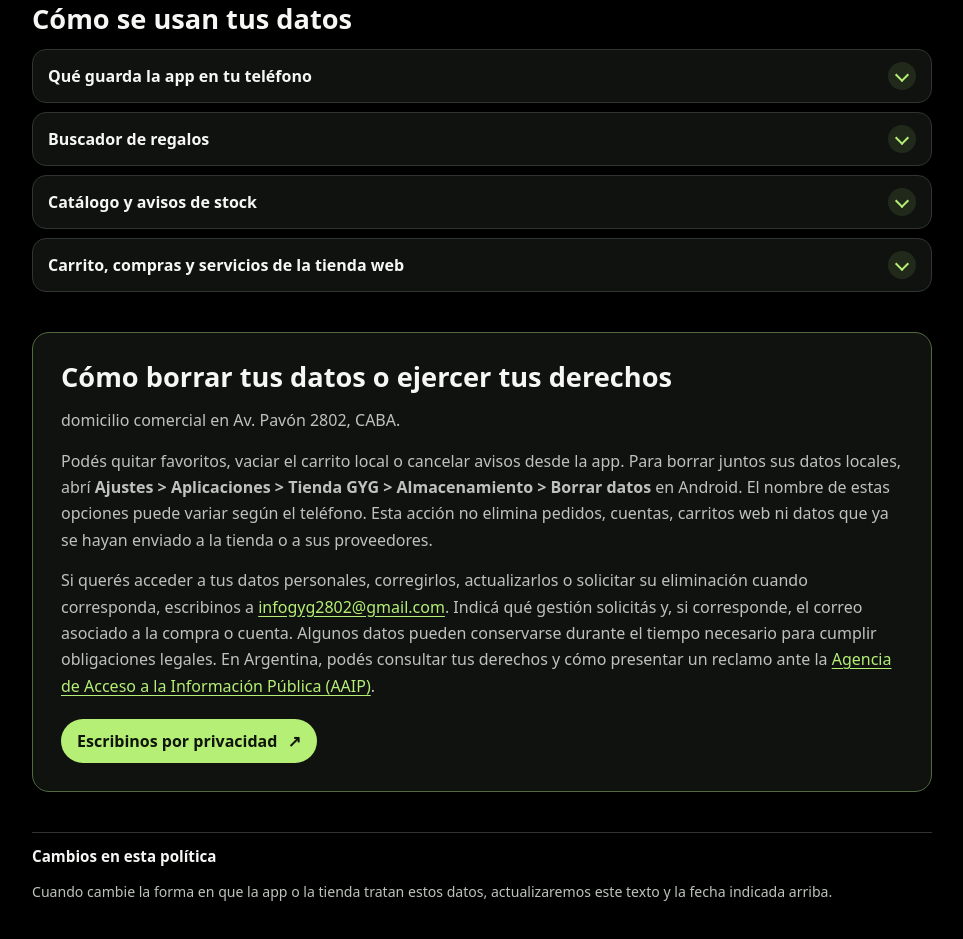
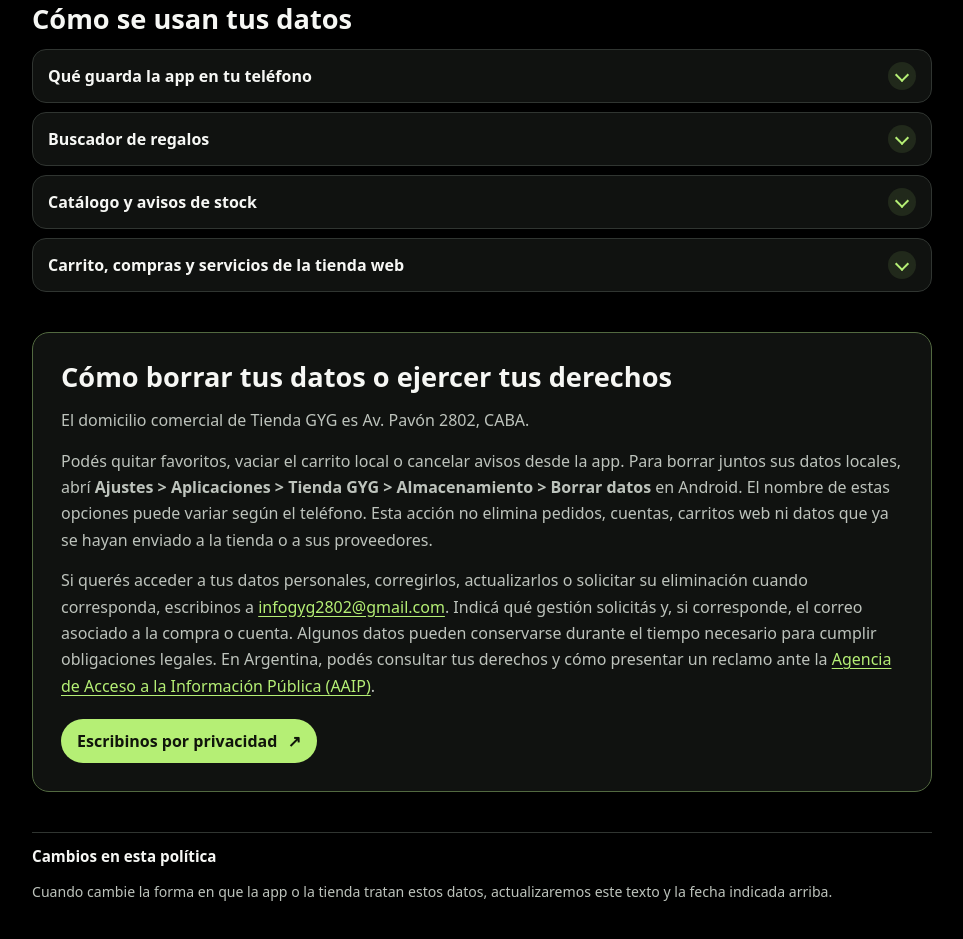
Before and after one commit to natyantonelli0-tech/tienda-gyg., a plain HTML site: page index.html in a window 1280 px wide. Shown: the part 698-1637 px from the top of the page, without its empty margins (158-1121 px from the left). Drawn offline with Linux system fonts and the light colour scheme.

Commit message:
Update index.html

```diff
--- a/index.html
+++ b/index.html
@@ -234,7 +234,7 @@
 
     <section id="gyg-derechos-de-privacidad" class="gyg-privacy__section gyg-privacy__rights" aria-labelledby="gyg-derechos-titulo">
       <h2 id="gyg-derechos-titulo">Cómo borrar tus datos o ejercer tus derechos</h2>
-      <p> domicilio comercial en Av. Pavón 2802, CABA.</p>
+      <p>El domicilio comercial de Tienda GYG es Av. Pavón 2802, CABA.</p>
       <p>Podés quitar favoritos, vaciar el carrito local o cancelar avisos desde la app. Para borrar juntos sus datos locales, abrí <strong>Ajustes &gt; Aplicaciones &gt; Tienda GYG &gt; Almacenamiento &gt; Borrar datos</strong> en Android. El nombre de estas opciones puede variar según el teléfono. Esta acción no elimina pedidos, cuentas, carritos web ni datos que ya se hayan enviado a la tienda o a sus proveedores.</p>
       <p>Si querés acceder a tus datos personales, corregirlos, actualizarlos o solicitar su eliminación cuando corresponda, escribinos a <a href="mailto:infogyg2802@gmail.com">infogyg2802@gmail.com</a>. Indicá qué gestión solicitás y, si corresponde, el correo asociado a la compra o cuenta. Algunos datos pueden conservarse durante el tiempo necesario para cumplir obligaciones legales. En Argentina, podés consultar tus derechos y cómo presentar un reclamo ante la <a href="https://www.argentina.gob.ar/aaip/datospersonales/derechos">Agencia de Acceso a la Información Pública (AAIP)</a>.</p>
       <a class="gyg-privacy__action" href="mailto:infogyg2802@gmail.com?subject=Consulta%20sobre%20mis%20datos">Escribinos por privacidad <span aria-hidden="true">↗</span></a>
```
